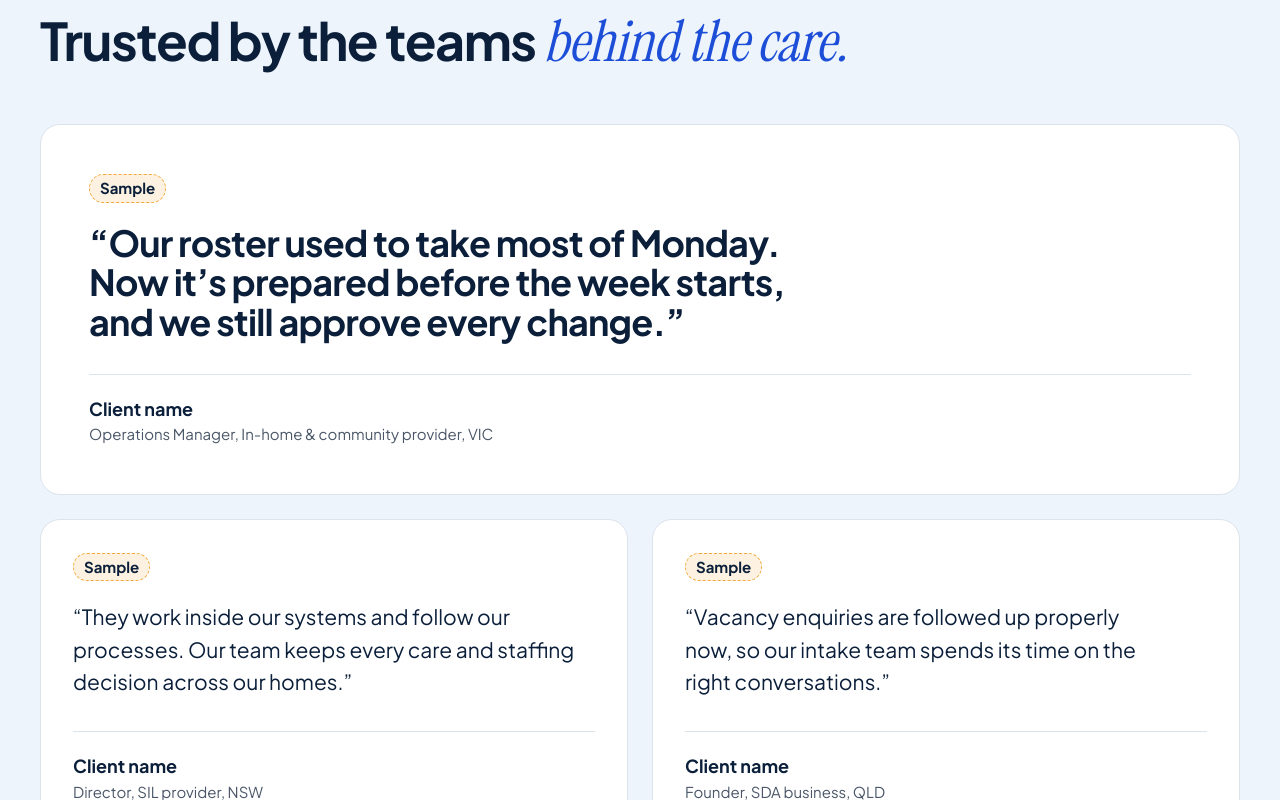
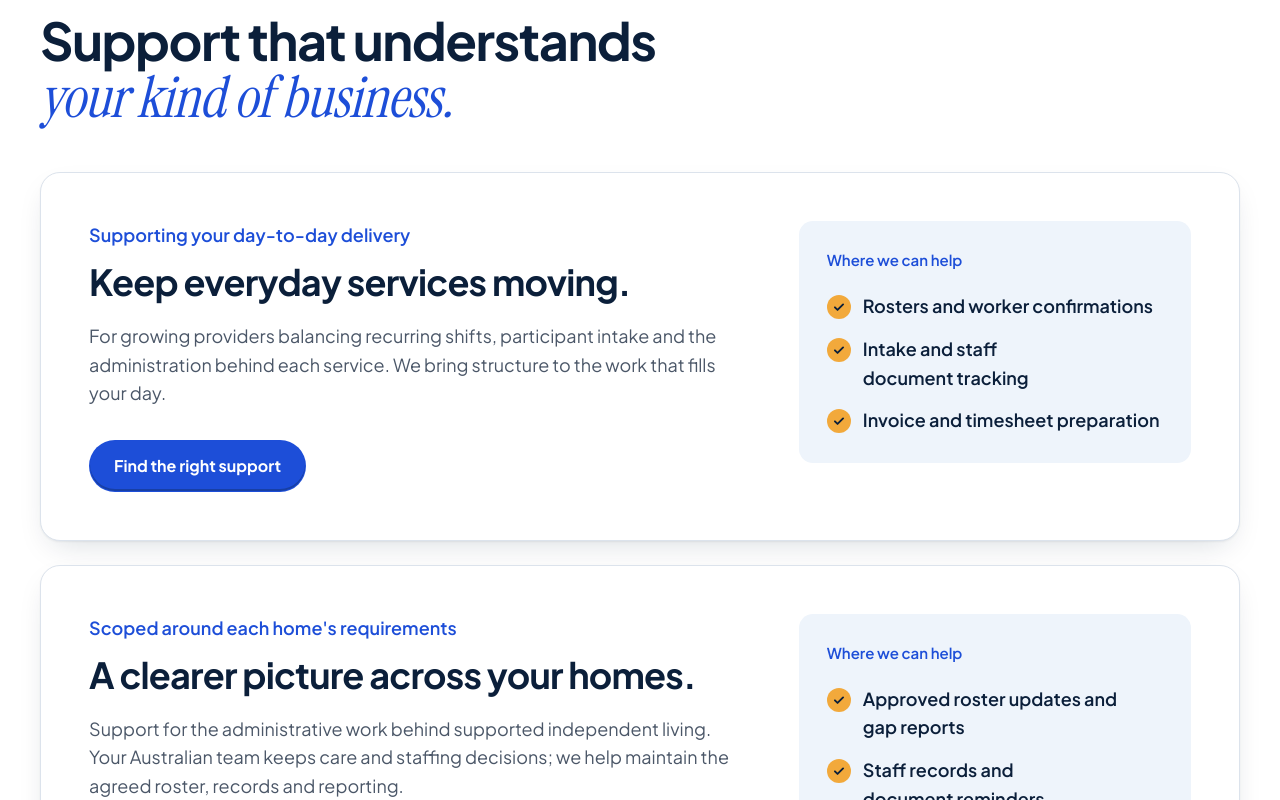
Before and after one commit to POORSAKEN2/garified-ndis, a Next.js app: page / in a window 1280 px wide. Shown: the part 3440-4240 px from the top of the page. Built offline with nearby package versions, Linux system fonts and the light colour scheme.

Commit message:
feat: remove the sample testimonials section
The home page drops the Testimonials section that ran on placeholder
quotes, along with its content file, copy block, test and the
SHOW_SAMPLE_CONTENT flag in .env.example. Real, consented quotes can
come back as a new section once they exist.

```diff
--- a/src/app/page.tsx
+++ b/src/app/page.tsx
@@ -5,7 +5,6 @@ import { Faq } from "@/components/sections/Faq";
 import { Hero } from "@/components/sections/Hero";
 import { Packages } from "@/components/sections/Packages";
 import { ServiceList } from "@/components/sections/ServiceList";
-import { Testimonials } from "@/components/sections/Testimonials";
 import { WhoWeHelp } from "@/components/sections/WhoWeHelp";
 import { ZoomReveal } from "@/components/sections/ZoomReveal";
 
@@ -16,7 +15,6 @@ export default function Home() {
       <ZoomReveal />
       <ServiceList />
       <Approach />
-      <Testimonials />
       <WhoWeHelp />
       <Packages />
       <Faq />
--- a/src/components/sections/Testimonials.tsx
+++ /dev/null
@@ -1,61 +0,0 @@
-import { home } from "@/content/site";
-import { getDisplayableTestimonials, type Testimonial } from "@/content/testimonials";
-import { Section } from "@/components/ui/Section";
-import { SectionHead } from "@/components/ui/SectionHead";
-import { cn } from "@/lib/cn";
-
-function SampleTag() {
-  return (
-    <span className="inline-flex rounded-pill border border-dashed border-amber bg-amber/15 px-2.5 py-0.5 text-small font-bold text-navy">
-      {home.testimonials.sampleTag}
-    </span>
-  );
-}
-
-function Quote({ item, lead }: { item: Testimonial; lead: boolean }) {
-  return (
-    <figure
-      data-quote
-      className={cn(
-        "flex flex-col rounded-panel border border-line bg-white p-6 sm:p-8",
-        lead && "md:col-span-2 lg:p-12",
-      )}
-    >
-      {item.placeholder && (
-        <div className="mb-5">
-          <SampleTag />
-        </div>
-      )}
-      <blockquote className={cn("mb-8 text-navy", lead ? "max-w-[30ch] text-h4 font-semibold lg:text-h3 lg:font-bold" : "text-lead")}>
-        <p>
-          “{item.quote}”
-        </p>
-      </blockquote>
-      <figcaption className="mt-auto border-t border-line pt-5 text-small text-muted">
-        <span className="block text-body font-bold text-navy">{item.name}</span>
-        {item.role}, {item.providerType}, {item.state}
-      </figcaption>
-    </figure>
-  );
-}
-
-/**
- * Client quotes. Renders nothing when there are no displayable quotes: in production
- * the mock entries are filtered out by the guard in content/testimonials.ts.
- */
-export function Testimonials() {
-  const items = getDisplayableTestimonials();
-  if (items.length === 0) return null;
-  const copy = home.testimonials;
-
-  return (
-    <Section ground="tint" id={copy.id} aria-labelledby="testimonials-title">
-      <SectionHead eyebrow={copy.eyebrow} title={copy.title} titleId="testimonials-title" />
-      <div className="mt-12 grid gap-5 md:grid-cols-2 lg:mt-14 lg:gap-6">
-        {items.slice(0, 3).map((item, i) => (
-          <Quote key={i} item={item} lead={i === 0 && items.length > 1} />
-        ))}
-      </div>
-    </Section>
-  );
-}
--- a/src/content/site.ts
+++ b/src/content/site.ts
@@ -109,14 +109,6 @@ export const home = {
         text: "Keep the agreed work moving. Review the exceptions and adjust your support as the business grows.",
       },
     ],
-  },
-
-  // New section, approved exception to 1:1 copy (spec 5.2.1).
-  testimonials: {
-    id: "testimonials",
-    eyebrow: "What providers say",
-    title: ["Trusted by the teams ", { em: "behind the care." }] satisfies Rich,
-    sampleTag: "Sample",
   },
 
   providers: {
--- a/src/content/testimonials.ts
+++ /dev/null
@@ -1,68 +0,0 @@
-/**
- * Client quotes for the home Testimonials section (spec 9).
- *
- * The entries below are MOCK DATA for layout only. They use "Client name" rather
- * than invented people and make no numeric claims. Replace them with real quotes,
- * with written consent on file from each person, and set `placeholder: false`.
- *
- * Fake testimonials are misleading conduct under Australian Consumer Law. Do not
- * remove the guard in `getDisplayableTestimonials()`.
- */
-
-export type Testimonial = {
-  quote: string;
-  name: string;
-  role: string;
-  providerType: string;
-  state: string;
-  placeholder: boolean;
-};
-
-export const testimonials: readonly Testimonial[] = [
-  {
-    quote:
-      "Our roster used to take most of Monday. Now it’s prepared before the week starts, and we still approve every change.",
-    name: "Client name",
-    role: "Operations Manager",
-    providerType: "In-home & community provider",
-    state: "VIC",
-    placeholder: true,
-  },
-  {
-    quote:
-      "They work inside our systems and follow our processes. Our team keeps every care and staffing decision across our homes.",
-    name: "Client name",
-    role: "Director",
-    providerType: "SIL provider",
-    state: "NSW",
-    placeholder: true,
-  },
-  {
-    quote:
-      "Vacancy enquiries are followed up properly now, so our intake team spends its time on the right conversations.",
-    name: "Client name",
-    role: "Founder",
-    providerType: "SDA business",
-    state: "QLD",
-    placeholder: true,
-  },
-];
-
-type GuardEnv = { NODE_ENV?: string; SHOW_SAMPLE_CONTENT?: string };
-
-/** Placeholder quotes may render only outside production, or when previews opt in. */
-export function canShowSamples(env: GuardEnv = process.env): boolean {
-  return env.NODE_ENV !== "production" || env.SHOW_SAMPLE_CONTENT === "true";
-}
-
-/**
- * The quotes that may be shown. In a production build without SHOW_SAMPLE_CONTENT,
- * placeholders are removed; an empty result means the section must not render.
- */
-export function getDisplayableTestimonials(
-  list: readonly Testimonial[] = testimonials,
-  env: GuardEnv = process.env,
-): Testimonial[] {
-  const samples = canShowSamples(env);
-  return list.filter((t) => !t.placeholder || samples);
-}
```
Also changed, not shown: 2 other files (tests, documents, lock files or other folders).
